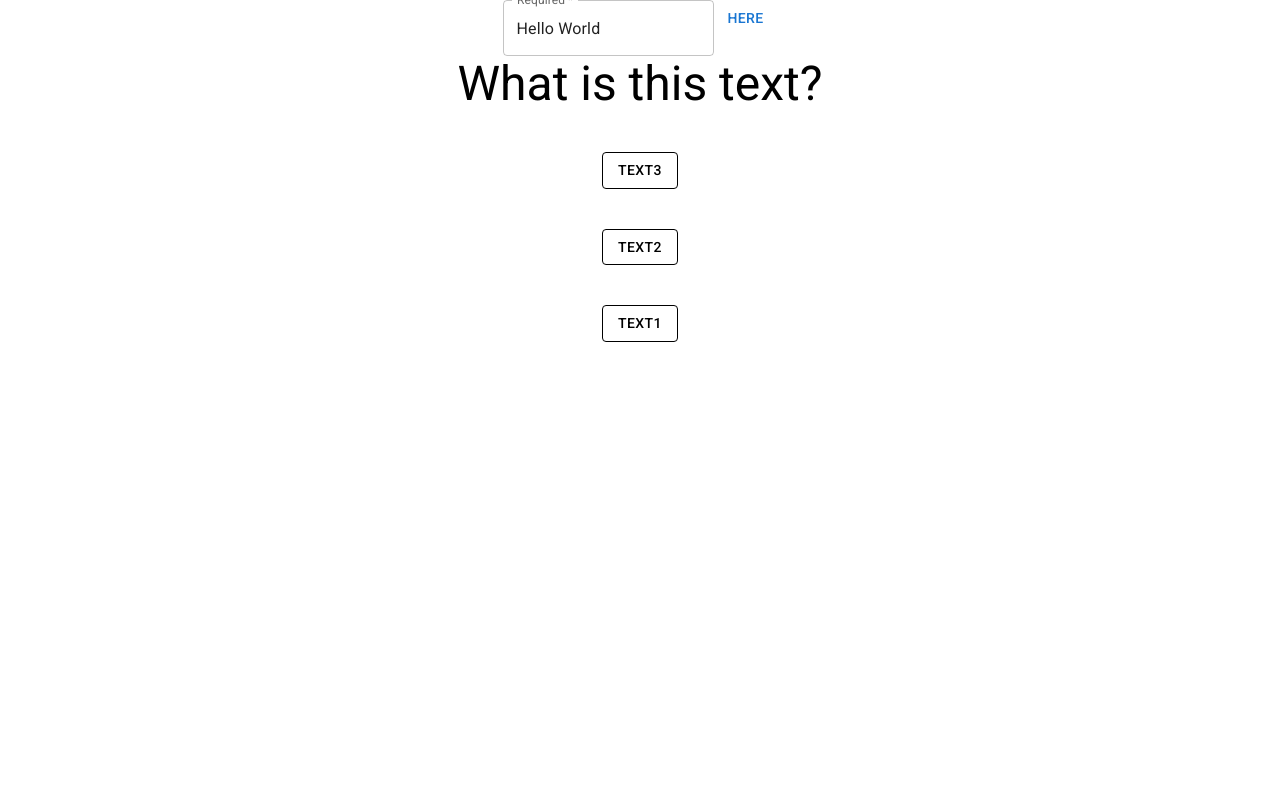
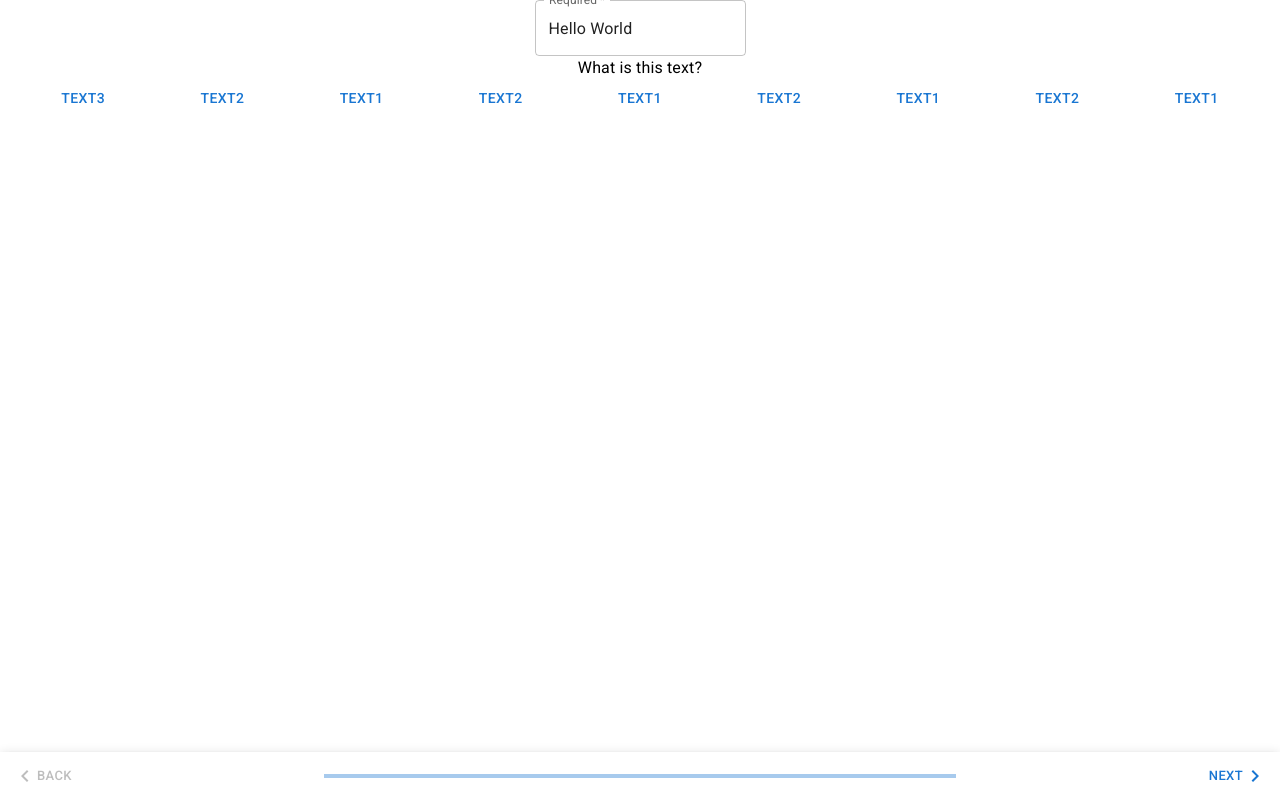
Before and after one commit to NaoPepper4hri/speech-learning, a React (Create React App) app in the folder client/: page / in a window 1280 px wide. Built offline with nearby package versions, Linux system fonts and the light colour scheme.

Commit message:
Added questionaire navigator.

```diff
--- a/client/package.json
+++ b/client/package.json
@@ -6,6 +6,7 @@
     "@emotion/react": "^11.9.3",
     "@emotion/styled": "^11.9.3",
     "@fontsource/roboto": "^4.5.7",
+    "@mui/icons-material": "^5.8.4",
     "@mui/material": "^5.8.7",
     "@testing-library/jest-dom": "^5.16.4",
     "@testing-library/react": "^13.2.0",
--- a/client/src/App.js
+++ b/client/src/App.js
@@ -1,7 +1,7 @@
-import { Button, TextField } from "@mui/material";
+import { TextField } from "@mui/material";
 import "./App.css";
 
-import { ImageButtonQuestion, VocabularyQuestion } from "./components";
+import { SelectRealTextQuestion, Navigator } from "./components";
 import image_example from "./assets/128x128@2x.png";
 
 const exampleQuestion = {
@@ -11,16 +11,54 @@ const exampleQuestion = {
       id: 3,
       text: "text3",
       img: image_example,
+      correct: false,
     },
     {
       id: 2,
       text: "text2",
       img: image_example,
+      correct: true,
     },
     {
       id: 1,
       text: "text1",
       img: image_example,
+      correct: true,
+    },
+    {
+      id: 4,
+      text: "text2",
+      img: image_example,
+      correct: true,
+    },
+    {
+      id: 5,
+      text: "text1",
+      img: image_example,
+      correct: true,
+    },
+    {
+      id: 6,
+      text: "text2",
+      img: image_example,
+      correct: true,
+    },
+    {
+      id: 7,
+      text: "text1",
+      img: image_example,
+      correct: true,
+    },
+    {
+      id: 8,
+      text: "text2",
+      img: image_example,
+      correct: true,
+    },
+    {
+      id: 9,
+      text: "text1",
+      correct: true,
     },
   ],
   answer: 3,
@@ -35,29 +73,24 @@ function App() {
         label="Required"
         defaultValue="Hello World"
       />
-      <Button
-        onClick={() => {
-          fetch("/pubCommand", {
-            method: "POST",
-            body: JSON.stringify({ movement: "test command", halt: true }),
-            headers: new Headers({
-              "content-type": "application/json",
-            }),
-          })
-            .then((res) => {
-              console.log(res);
-            })
-            .catch((e) => {
-              console.error(e);
-            });
-        }}
-      >
-        here
-      </Button>
-      <VocabularyQuestion
-        question={exampleQuestion.question}
-        options={exampleQuestion.options}
-        answer={exampleQuestion.answer}
+      <Navigator
+        layout={[
+          <SelectRealTextQuestion
+            question={exampleQuestion.question}
+            options={exampleQuestion.options}
+            answer={exampleQuestion.answer}
+          />,
+          <SelectRealTextQuestion
+            question={exampleQuestion.question}
+            options={exampleQuestion.options}
+            answer={exampleQuestion.answer}
+          />,
+          <SelectRealTextQuestion
+            question={exampleQuestion.question}
+            options={exampleQuestion.options}
+            answer={exampleQuestion.answer}
+          />,
+        ]}
       />
     </div>
   );
--- /dev/null
+++ b/client/src/components/FillBlankQuestion.js
@@ -0,0 +1,16 @@
+import React from "react";
+import { Stack } from "@mui/material";
+// TODO: See https://github.com/atlassian/react-beautiful-dnd/issues/2426
+
+class FillBlankQuestion extends React.Component {
+  render() {
+    const { image } = this.props;
+    return (
+      <Stack spacing={2}>
+        <img src={image} alt="" />
+      </Stack>
+    );
+  }
+}
+
+export default FillBlankQuestion;
--- /dev/null
+++ b/client/src/components/Navigation.js
@@ -0,0 +1,77 @@
+import React from "react";
+
+import { AppBar, Button, MobileStepper, Typography } from "@mui/material";
+import { KeyboardArrowLeft, KeyboardArrowRight } from "@mui/icons-material";
+import { Box } from "@mui/system";
+
+export default class Navigator extends React.Component {
+  constructor(props) {
+    super(props);
+
+    if (!props.layout) {
+      this.layout = [
+        <Typography variant="h6">
+          No layout provided, please specify questionaire layout in index.js
+        </Typography>,
+      ];
+    } else {
+      this.layout = props.layout;
+    }
+
+    this.layout_length = this.layout.length;
+
+    this.state = {
+      current: 0,
+    };
+  }
+
+  handleNext = () => {
+    const { current: c } = this.state;
+    this.setState({ current: c + 1 });
+  };
+
+  handleBack = () => {
+    const { current: c } = this.state;
+    this.setState({ current: c - 1 });
+  };
+
+  render() {
+    const { current: c } = this.state;
+    const { isLoading: loading } = this.props;
+    return (
+      <Box position="sticky" height="85%" display="flex" flexDirection="column">
+        <Box>
+          {React.cloneElement(this.layout[c], {
+            isLoading: loading,
+          })}
+          <Box height="10vh" />
+        </Box>
+        <AppBar position="fixed" style={{ top: "auto", bottom: 0 }}>
+          <MobileStepper
+            variant="progress"
+            steps={this.layout_length}
+            position="static"
+            activeStep={c}
+            className={this.root}
+            nextButton={
+              <Button
+                size="small"
+                onClick={this.handleNext}
+                disabled={c === this.layout_length - 1}
+              >
+                Next
+                <KeyboardArrowRight />
+              </Button>
+            }
+            backButton={
+              <Button size="small" onClick={this.handleBack} disabled={c === 0}>
+                <KeyboardArrowLeft />
+                Back
+              </Button>
+            }
+          />
+        </AppBar>
+      </Box>
+    );
+  }
+}
--- a/client/src/components/SelectRealTextQuestion.js
+++ b/client/src/components/SelectRealTextQuestion.js
@@ -11,7 +11,7 @@ class SelectRealTextQuestion extends React.Component {
   };
 
   render() {
-    const { question, options, answer } = this.props;
+    const { question, options } = this.props;
     return (
       <Stack>
         <Typography>{question}</Typography>
@@ -21,9 +21,7 @@ class SelectRealTextQuestion extends React.Component {
               <Grid key={option.id} item>
                 <Button
                   onClick={
-                    option.id === answer
-                      ? this.answerCorrect
-                      : this.answerIncorrect
+                    option.correct ? this.answerCorrect : this.answerIncorrect
                   }
                 >
                   {option.text}
--- a/client/src/components/index.js
+++ b/client/src/components/index.js
@@ -2,10 +2,12 @@ import ImageButtonQuestion from "./ImageButtonQuestion";
 import FillBlankQuestion from "./FillBlankQuestion";
 import VocabularyQuestion from "./VocabularyQuestion";
 import SelectRealTextQuestion from "./SelectRealTextQuestion";
+import Navigator from "./Navigation"
 
 export {
   ImageButtonQuestion,
   FillBlankQuestion,
   VocabularyQuestion,
   SelectRealTextQuestion,
+  Navigator
 };
```
Also changed, not shown: 1 other file (tests, documents, lock files or other folders).
